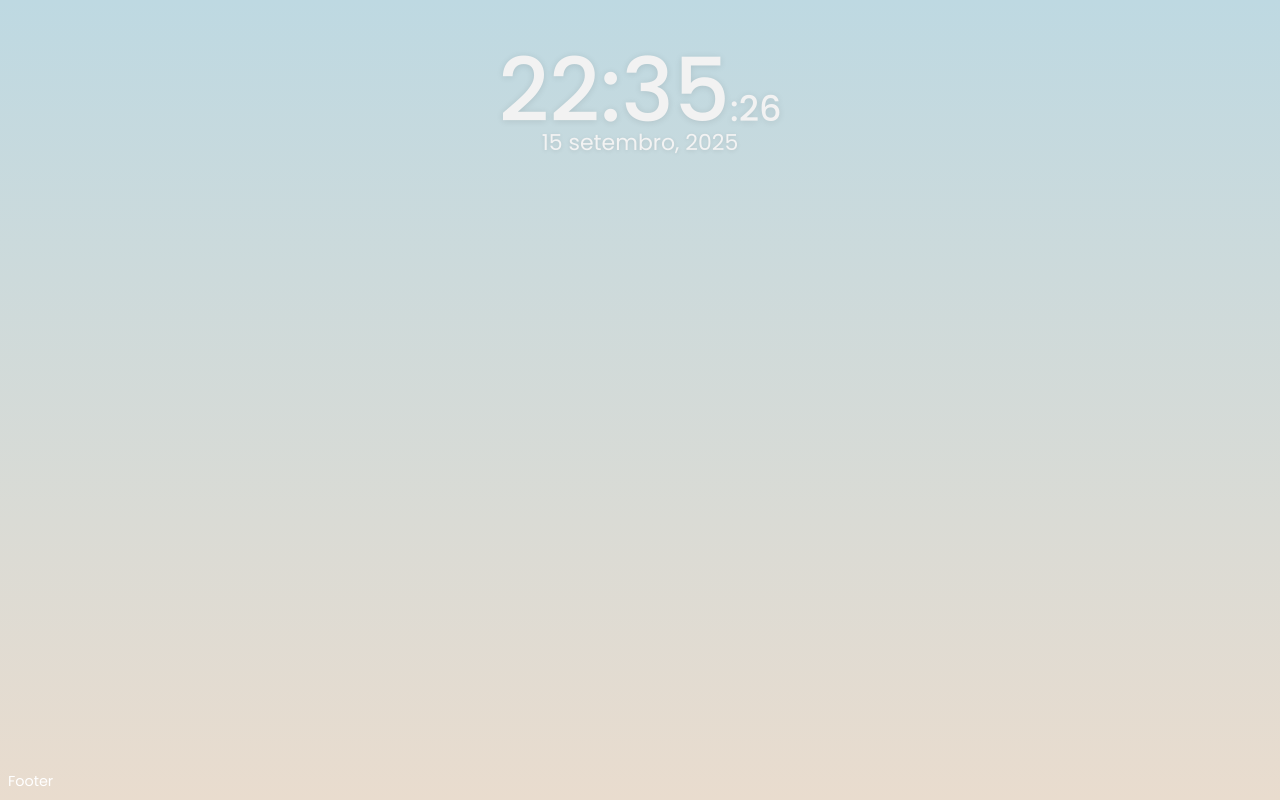
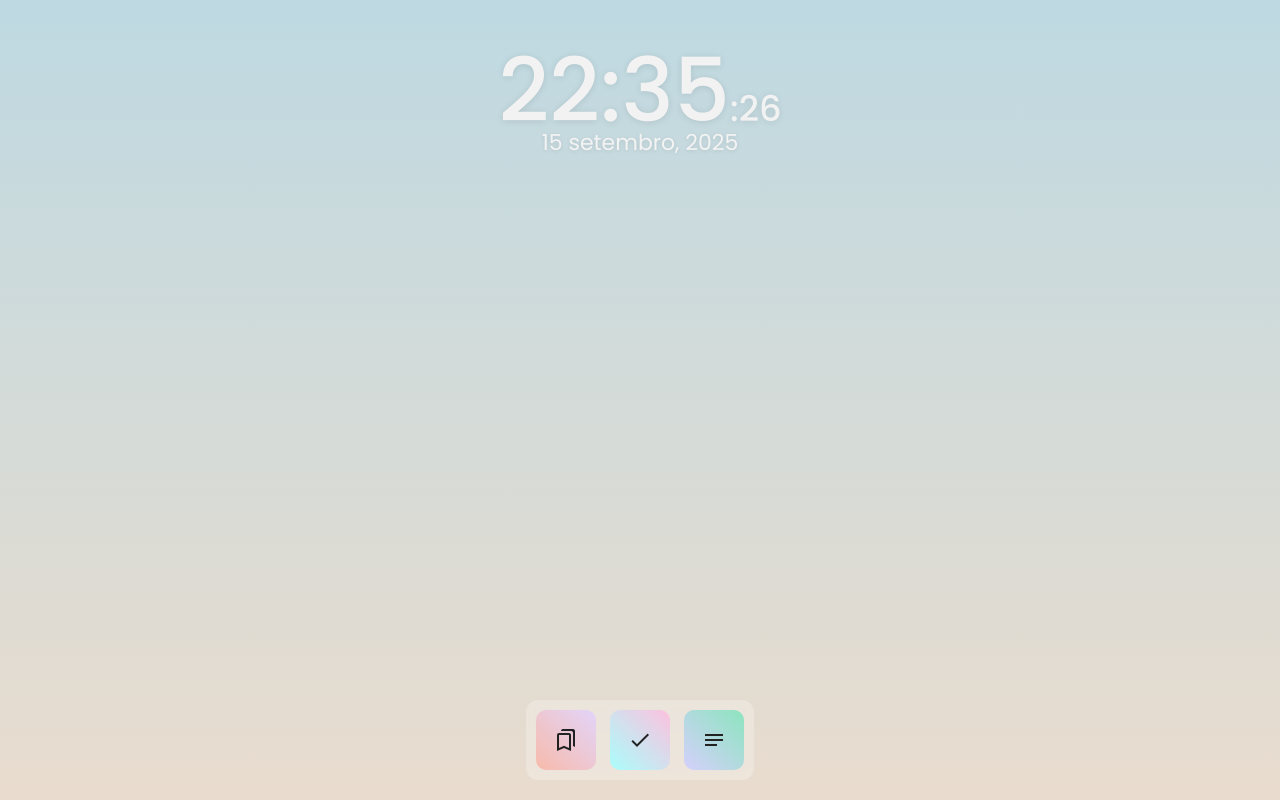
Before and after one commit to heliomarpm/angular-personal-board, an Angular app: page / in a window 1280 px wide. Built offline with nearby package versions, Linux system fonts and the light colour scheme.

Commit message:
feat: add tabs navigation component with glass effect styling

```diff
--- a/src/app/app.html
+++ b/src/app/app.html
@@ -11,7 +11,6 @@
   </main>
 
   <footer id="footer">
-    Footer
-
+    <app-tabs />
   </footer>
 </div>
--- a/src/app/app.ts
+++ b/src/app/app.ts
@@ -1,10 +1,11 @@
 import { DatePipe } from '@angular/common';
 import { Component, OnInit, signal } from '@angular/core';
 import { RouterOutlet } from '@angular/router';
+import { Tabs } from './shared/components/tabs/tabs';
 
 @Component({
   selector: 'app-root',
-  imports: [RouterOutlet, DatePipe],
+  imports: [RouterOutlet, DatePipe, Tabs],
   templateUrl: './app.html',
   styleUrl: './app.scss'
 })
--- /dev/null
+++ b/src/app/shared/components/tabs/tabs.html
@@ -0,0 +1,19 @@
+<div class="tabs">
+  <a routerLink="bookmarks" routerLinkActive="selected" class="tab bookmarks-tab">
+    <div class="tab-tile">
+      <i class="material-icons-outlined">bookmarks</i>
+    </div>
+  </a>
+
+  <a routerLink="todos" routerLinkActive="selected" class="tab todos-tab">
+    <div class="tab-tile">
+      <i class="material-icons-outlined">check</i>
+    </div>
+  </a>
+
+  <a routerLink="notes" routerLinkActive="selected" class="tab notes-tab">
+    <div class="tab-tile">
+      <i class="material-icons-outlined">notes</i>
+    </div>
+  </a>
+</div>
--- /dev/null
+++ b/src/app/shared/components/tabs/tabs.scss
@@ -0,0 +1,154 @@
+// Variáveis
+$tab-gap: 14px;
+$tab-bg-color: rgba(white, 0.25);
+$tab-blur: blur(3px);
+$tab-border-radius: 12px;
+$tab-padding: 10px;
+$tab-margin: 12px;
+$tab-margin-top: 50px;
+
+$tab-tile-padding: 18px;
+$tab-icon-color: #222;
+
+$underline-height: 3px;
+$underline-bg-color: rgba(white, 0.85);
+
+// Mixins
+@mixin flex-layout($gap: $tab-gap) {
+  display: flex;
+  gap: $gap;
+}
+
+@mixin glass-effect($bg-color: $tab-bg-color, $blur: $tab-blur) {
+  background-color: $bg-color;
+  backdrop-filter: $blur;
+}
+
+@mixin transition($properties: all, $duration: 0.2s, $easing: ease-out) {
+  transition: $properties $duration $easing;
+}
+
+@mixin transform-transition($duration: 0.4s, $easing: cubic-bezier(0, 0, 0, 2)) {
+  transition: transform $duration $easing;
+}
+
+@mixin gradient-bg($angle: 45deg, $color1, $color2) {
+  background: linear-gradient($angle, $color1, $color2);
+}
+
+@mixin pseudo-element($content: '') {
+  content: $content;
+  position: absolute;
+}
+
+@mixin tile-before {
+  @include pseudo-element;
+  top: 0;
+  left: 0;
+  z-index: -1;
+  height: 100%;
+  width: 100%;
+  border-radius: 10px;
+  opacity: 0.9;
+  @include transition;
+}
+
+@mixin underline-effect {
+  @include pseudo-element;
+  bottom: -5px;
+  left: 0;
+  right: 0;
+  height: $underline-height;
+  width: 50%;
+  margin: auto;
+  background-color: $underline-bg-color;
+  @include transition;
+
+  // hide by default
+  opacity: 0;
+  transform: scaleX(0);
+}
+
+// Tabs container
+.tabs {
+  @include flex-layout;
+  @include glass-effect;
+  border-radius: $tab-border-radius;
+  padding: $tab-padding;
+  margin: $tab-margin;
+  margin-top: $tab-margin-top;
+}
+
+// Individual tab
+.tab {
+  position: relative;
+  text-decoration: none;
+  z-index: 1;
+
+  &::after {
+    @include underline-effect;
+  }
+
+  &.selected {
+    outline: none;
+
+    &::after {
+      opacity: 1;
+      transform: scaleX(1);
+      transition-delay: 0.2s;
+    }
+
+    .tab-tile {
+      transform: translateY(-40%);
+      @include transform-transition;
+
+      &::before {
+        opacity: 1;
+        transform: scale(1.1);
+        border-radius: 50%;
+        box-shadow: 0px 7px 17px rgba(black, 0.12);
+        transition-delay: 0.2s;
+      }
+    }
+  }
+}
+
+// Tab tile
+.tab-tile {
+  display: flex;
+  padding: $tab-tile-padding;
+  @include transition;
+  cursor: pointer;
+
+  i {
+    color: $tab-icon-color;
+  }
+
+  &::before {
+    @include tile-before;
+  }
+
+  &:hover::before {
+    opacity: 1;
+    transform: scale(1.1);
+  }
+}
+
+// Specific tab gradients
+.bookmarks-tab {
+  .tab-tile::before {
+    @include gradient-bg(45deg, #f8b5a5, #e2d2fd);
+  }
+}
+
+.todos-tab {
+  .tab-tile::before {
+    @include gradient-bg(45deg, #a2ffff, #ffbdde);
+  }
+}
+
+.notes-tab {
+  .tab-tile::before {
+    @include gradient-bg(45deg, #d2cdff, #82e4bb);
+  }
+}
```
Also changed, not shown: src/app/shared/components/tabs/tabs.ts (added, +10 -0 lines).
